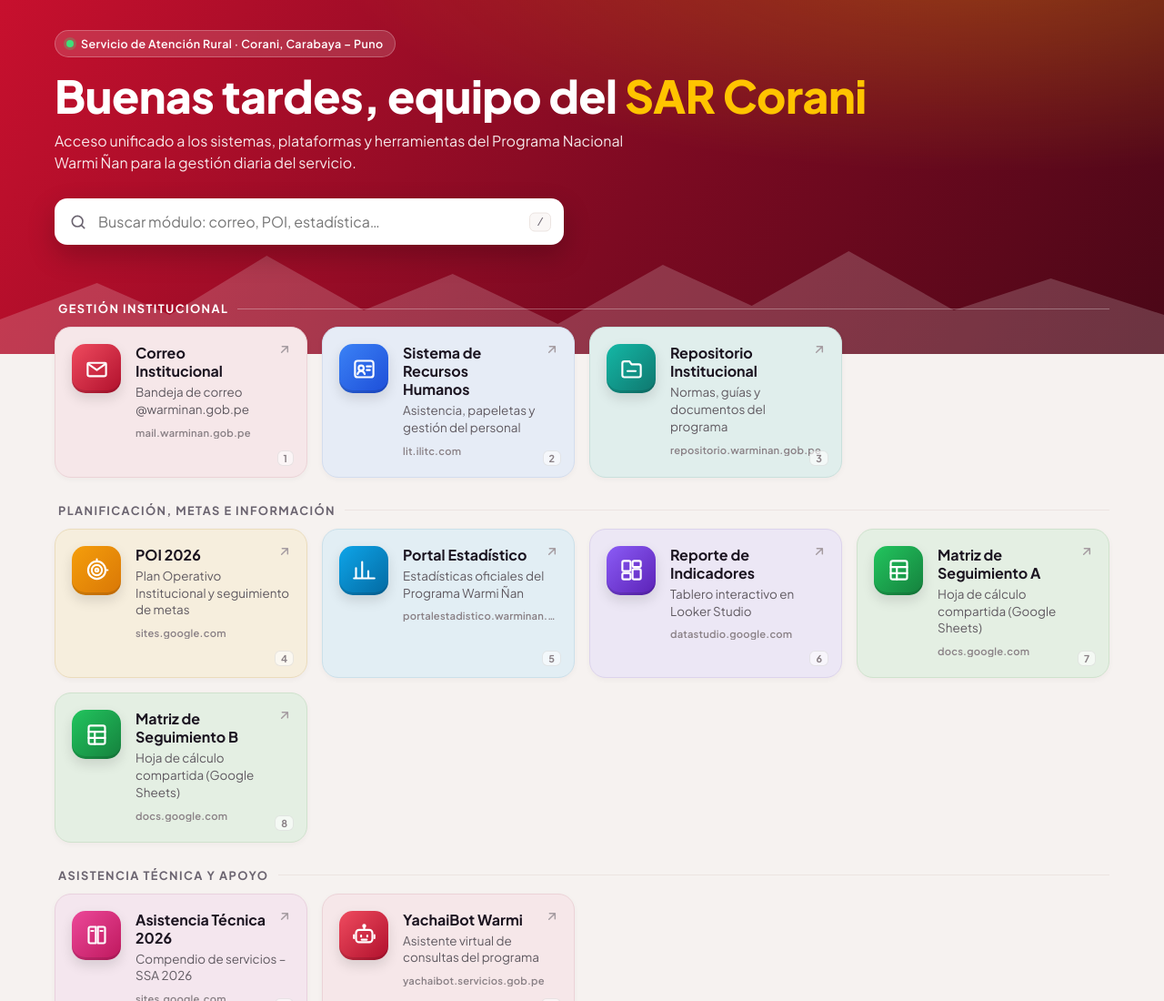
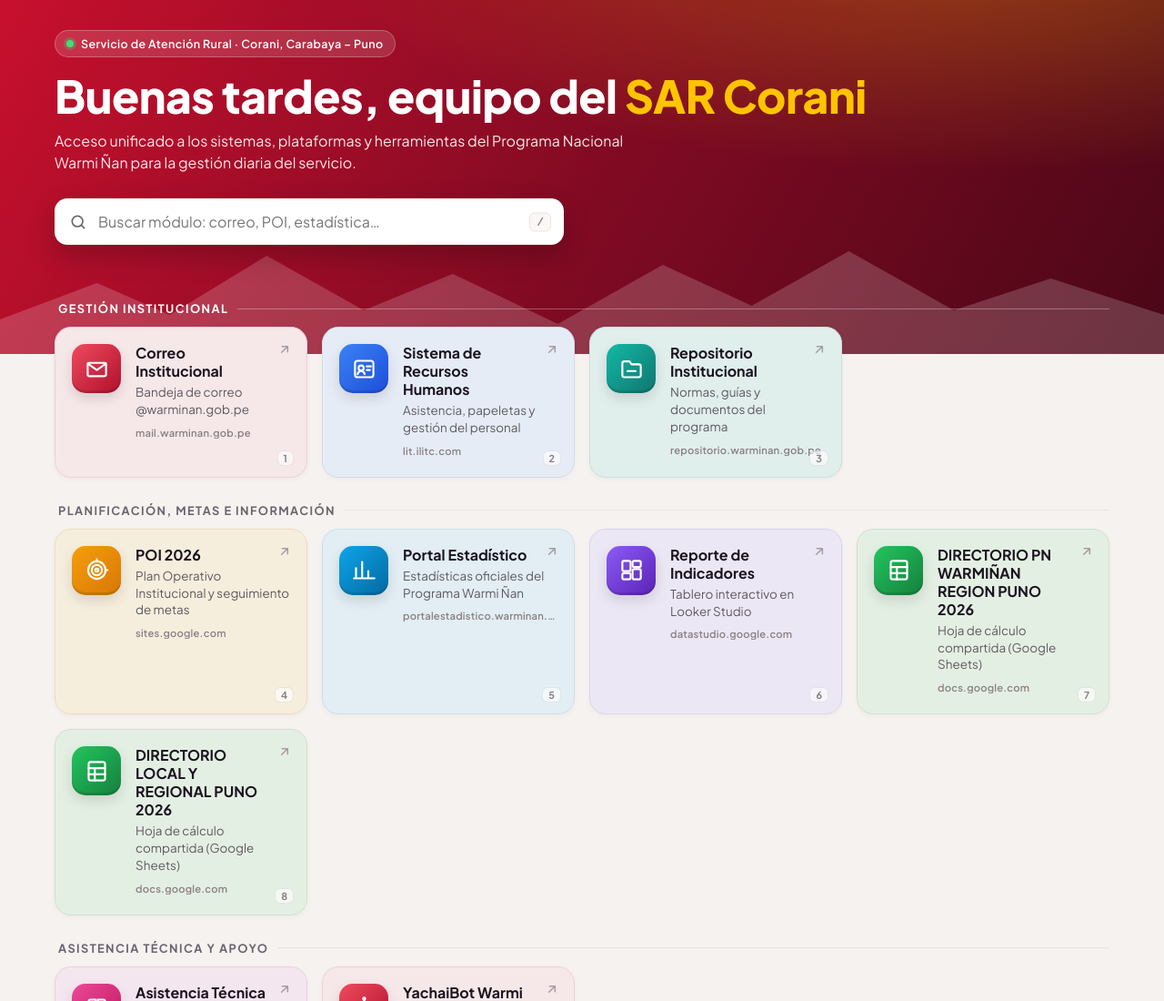
Before and after one commit to juansuloaga/SAR_Corani_Institucional, a plain HTML site: page index.html in a window 1280 px wide. Shown: the part 86-1186 px from the top of the page at 91% size. Drawn offline with Linux system fonts and the light colour scheme.

Commit message:
Update index.html

```diff
--- a/index.html
+++ b/index.html
@@ -158,8 +158,8 @@ const SECCIONES = [
     { n:"POI 2026", d:"Plan Operativo Institucional y seguimiento de metas", u:"https://sites.google.com/aurora.gob.pe/poi-24/poi-2026", i:"poi", c:"c4", k:"metas plan operativo" },
     { n:"Portal Estadístico", d:"Estadísticas oficiales del Programa Warmi Ñan", u:"https://portalestadistico.warminan.gob.pe/", i:"stats", c:"c8", k:"estadistica cifras" },
     { n:"Reporte de Indicadores", d:"Tablero interactivo en Looker Studio", u:"https://datastudio.google.com/reporting/326254b1-9a8f-4805-871d-11a270b6b526/page/rdJ3D", i:"dash", c:"c3", k:"looker data studio tablero dashboard indicadores" },
-    { n:"Matriz de Seguimiento A", d:"Hoja de cálculo compartida (Google Sheets)", u:"https://docs.google.com/spreadsheets/d/1INhjsmTCdPQ9yqaz345t-O-ah5FduN1N/edit?gid=161152574#gid=161152574", i:"sheet", c:"c6", k:"excel hoja calculo sheets base" },
-    { n:"Matriz de Seguimiento B", d:"Hoja de cálculo compartida (Google Sheets)", u:"https://docs.google.com/spreadsheets/d/1a7-9F2Zm4po3Vk4niMuH6ciiDKa6WIv8/edit?gid=769864575#gid=769864575", i:"sheet", c:"c6", k:"excel hoja calculo sheets base" },
+    { n:"DIRECTORIO PN WARMIÑAN REGION PUNO 2026", d:"Hoja de cálculo compartida (Google Sheets)", u:"https://docs.google.com/spreadsheets/d/1INhjsmTCdPQ9yqaz345t-O-ah5FduN1N/edit?gid=161152574#gid=161152574", i:"sheet", c:"c6", k:"excel hoja calculo sheets base" },
+    { n:"DIRECTORIO LOCAL Y REGIONAL PUNO 2026", d:"Hoja de cálculo compartida (Google Sheets)", u:"https://docs.google.com/spreadsheets/d/1a7-9F2Zm4po3Vk4niMuH6ciiDKa6WIv8/edit?gid=769864575#gid=769864575", i:"sheet", c:"c6", k:"excel hoja calculo sheets base" },
   ]},
   { titulo: "Asistencia técnica y apoyo", modulos: [
     { n:"Asistencia Técnica 2026", d:"Compendio de servicios – SSA 2026", u:"https://sites.google.com/warminan.gob.pe/compendiossa2026/asistencia-tecnica-2026", i:"book", c:"c7", k:"compendio ssa capacitacion" },
```
